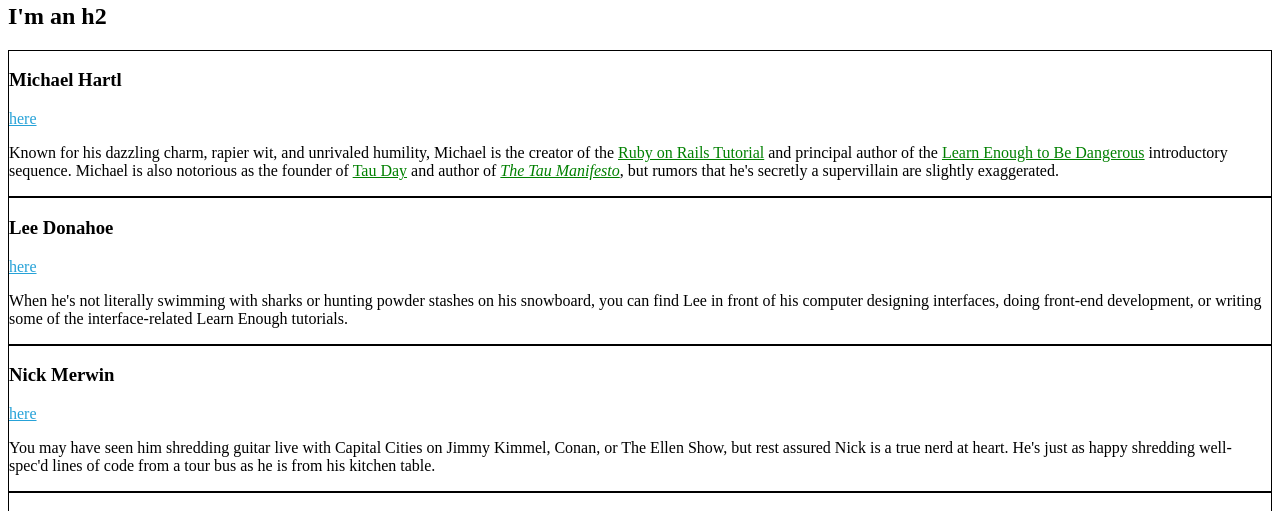
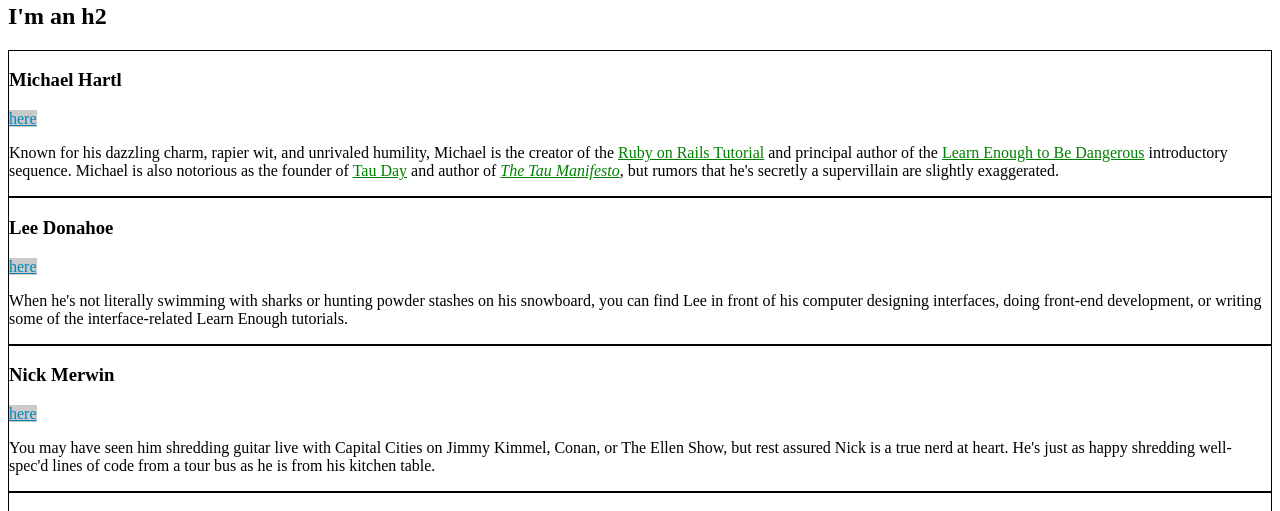
Before and after one commit to piccetto/piccetto.github.io, a Jekyll site: the page built from index.html, in a window 1280 px wide. Shown: the part 151-662 px from the top of the page. Built offline with Jekyll 4.4.1, drawn with Linux system fonts in a browser that asks for light colours.

Commit message:
introduce colors by value (and sass variables)

```diff
--- a/assets/css/style.scss
+++ b/assets/css/style.scss
@@ -1,8 +1,14 @@
 ---
 ---
+$twitter-dark-blue: #0084b4 ;
+$twitter-logo-blue: #00aced;
+$twitter-verified-blue: #1dcaff;
+$twitter-background-blue: #c0deed;
+$twitter-dark-alpha: rgba(0, 132, 180,0.5);
+$social-background: rgba(150,150,150,0.5);
 
 a {
-    color: red;
+    color: #f00;
 }
 
 .bio-box {
@@ -14,5 +20,6 @@
 }
 
 .social-link {
-    color: rgb(38,162,216);
+    background: $social-background;
+    color: $twitter-dark-blue;
 }
```
